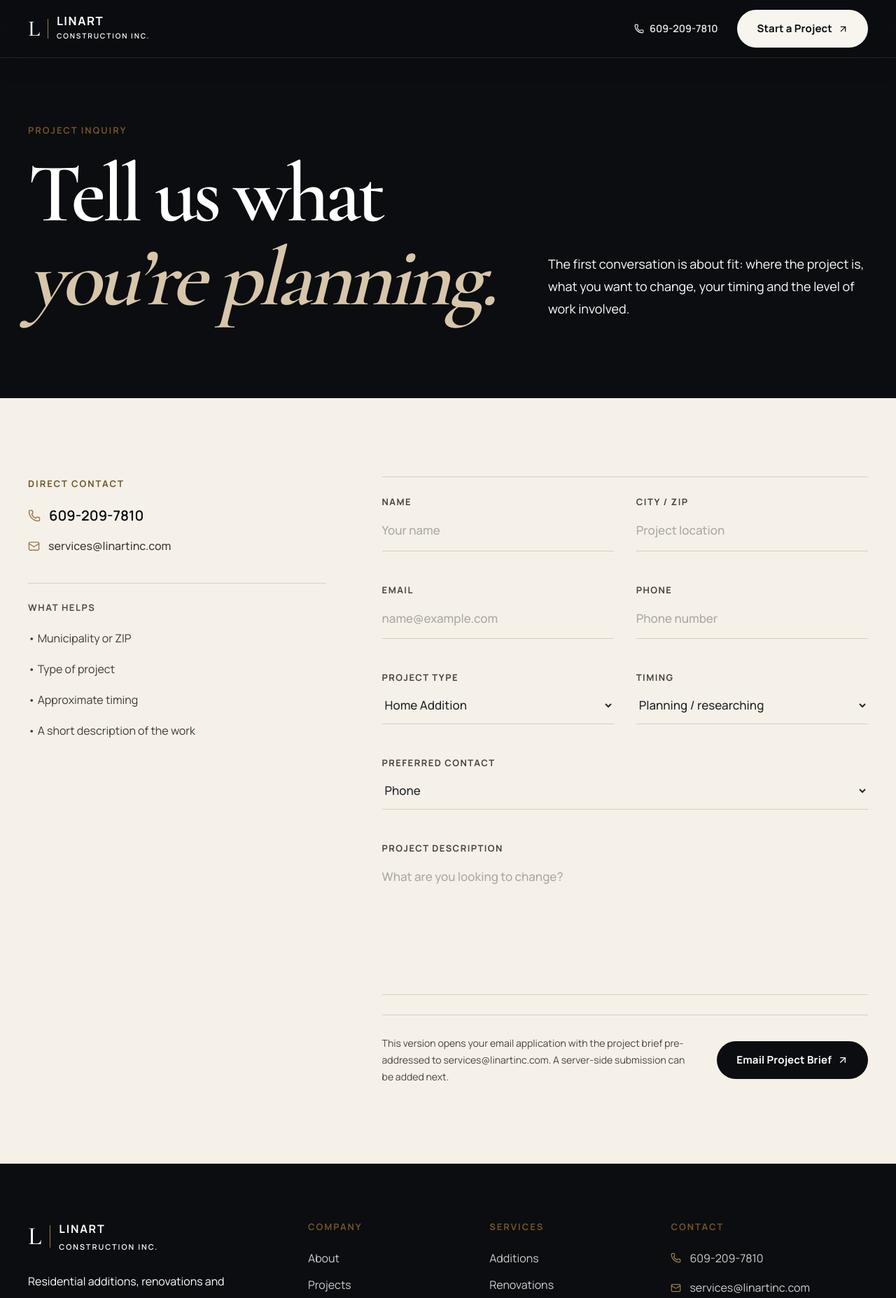
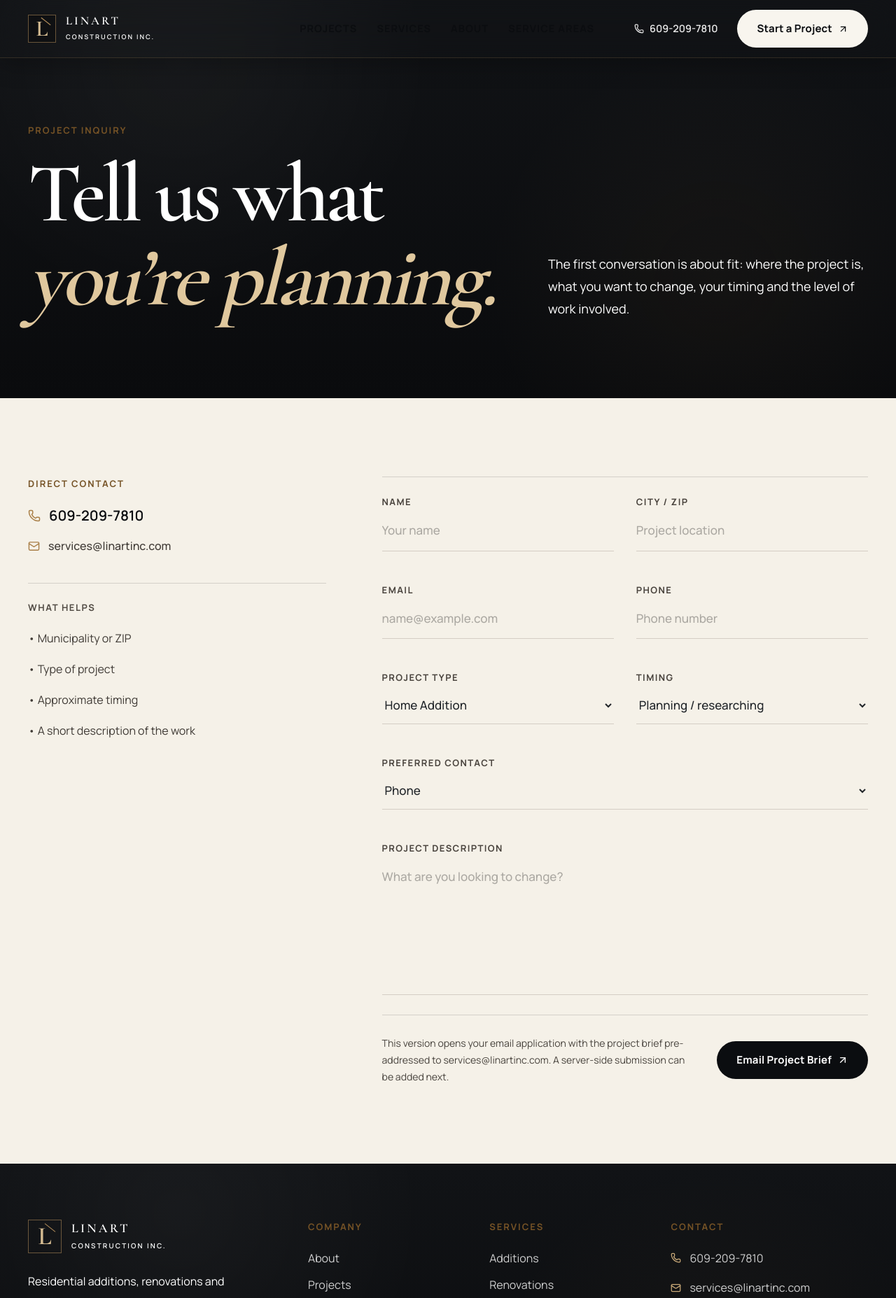
Before and after one commit to joshmas90/linartinc, a React (Vite) app in the folder apps/web/: page /contact in a window 1280 px wide. Shown: the top 1855 px of the page at 70% size. Built offline with nearby package versions, Linux system fonts and the light colour scheme.

Commit message:
Align Linart website with premium bronze logo identity

```diff
--- a/apps/web/src/components/Footer.jsx
+++ b/apps/web/src/components/Footer.jsx
@@ -6,16 +6,18 @@ const Footer = () => {
   const year = new Date().getFullYear();
 
   return (
-    <footer className="bg-[#0b0d10] text-white">
+    <footer className="brand-stone text-white">
       <div className="site-container py-16 sm:py-20">
-        <div className="grid gap-12 border-b border-white/12 pb-14 lg:grid-cols-[1.25fr_0.75fr_0.75fr_1fr]">
+        <div className="grid gap-12 border-b border-[#d4bb91]/18 pb-14 lg:grid-cols-[1.25fr_0.75fr_0.75fr_1fr]">
           <div>
-            <div className="flex items-center gap-3">
-              <span className="display-serif text-4xl leading-none">L</span>
-              <span className="h-8 w-px bg-[#9b7b4f]" />
+            <div className="flex items-center gap-3.5">
+              <span className="relative flex h-12 w-12 items-center justify-center border border-[#b58f5c]/55">
+                <span className="display-serif text-4xl leading-none text-[#d4bb91]">L</span>
+                <span className="absolute right-[6px] top-[10px] h-px w-[19px] rotate-[38deg] bg-[#b58f5c]" />
+              </span>
               <div>
-                <div className="text-[16px] font-bold tracking-[0.11em]">LINART</div>
-                <div className="mt-1 text-[0.68rem] font-semibold uppercase tracking-[0.18em] text-white/74">Construction Inc.</div>
+                <div className="logo-wordmark text-[18px] leading-none">LINART</div>
+                <div className="logo-submark mt-2 text-[0.62rem] font-semibold text-white/72">Construction Inc.</div>
               </div>
             </div>
             <p className="mt-6 max-w-sm text-[16px] leading-8 text-white/78">
@@ -46,13 +48,13 @@ const Footer = () => {
             <p className="eyebrow">Contact</p>
             <div className="mt-5 space-y-4 text-[16px] text-white/80">
               <a href="tel:6092097810" className="flex items-center gap-3 hover:text-white">
-                <Phone size={15} className="text-[#9b7b4f]" /> 609-209-7810
+                <Phone size={15} className="text-[#c9a978]" /> 609-209-7810
               </a>
               <a href="mailto:services@linartinc.com" className="flex items-center gap-3 hover:text-white">
-                <Mail size={15} className="text-[#9b7b4f]" /> services@linartinc.com
+                <Mail size={15} className="text-[#c9a978]" /> services@linartinc.com
               </a>
               <div className="flex items-start gap-3">
-                <MapPin size={15} className="mt-0.5 shrink-0 text-[#9b7b4f]" />
+                <MapPin size={15} className="mt-0.5 shrink-0 text-[#c9a978]" />
                 <span>Serving New Jersey</span>
               </div>
               <Link to="/contact" className="link-arrow pt-2 text-white">
--- a/apps/web/src/components/Navigation.jsx
+++ b/apps/web/src/components/Navigation.jsx
@@ -25,15 +25,17 @@ const Navigation = () => {
   useEffect(() => setOpen(false), [location.pathname]);
 
   return (
-    <header className="fixed inset-x-0 top-0 z-50 border-b border-white/10 bg-[#0b0d10]/96 shadow-[0_8px_30px_rgba(0,0,0,0.14)] backdrop-blur-xl">
+    <header className="fixed inset-x-0 top-0 z-50 border-b border-[#b58f5c]/20 bg-[#0a0b0d]/97 shadow-[0_10px_34px_rgba(0,0,0,0.24)] backdrop-blur-xl">
       <div className="site-container">
         <div className={`flex items-center justify-between transition-all ${scrolled ? 'h-[68px]' : 'h-[82px]'}`}>
-          <Link to="/" className="relative z-50 flex items-center gap-3 text-white" aria-label="Linart Construction home">
-            <span className="display-serif text-[2rem] leading-none tracking-[-0.04em]">L</span>
-            <span className="h-7 w-px bg-[#9b7b4f]" />
+          <Link to="/" className="relative z-50 flex items-center gap-3.5 text-white" aria-label="Linart Construction home">
+            <span className="relative flex h-10 w-10 items-center justify-center border border-[#b58f5c]/55 bg-black/25">
+              <span className="display-serif text-[2rem] leading-none text-[#d4bb91]">L</span>
+              <span className="absolute right-[5px] top-[8px] h-px w-[17px] rotate-[38deg] bg-[#b58f5c]" />
+            </span>
             <span className="flex flex-col">
-              <span className="text-[1.05rem] font-bold leading-none tracking-[0.09em]">LINART</span>
-              <span className="mt-1 text-[0.64rem] font-semibold uppercase tracking-[0.18em] text-white/82">
+              <span className="logo-wordmark text-[1.05rem] leading-none text-white">LINART</span>
+              <span className="logo-submark mt-1.5 text-[0.58rem] font-semibold text-white/74">
                 Construction Inc.
               </span>
             </span>
@@ -52,7 +54,7 @@ const Navigation = () => {
                     }`}
                   >
                     {link.name}
-                    <span className={`absolute bottom-0 left-0 h-px bg-[#9b7b4f] transition-all ${active ? 'w-full' : 'w-0'}`} />
+                    <span className={`absolute bottom-0 left-0 h-px bg-[#b58f5c] transition-all ${active ? 'w-full' : 'w-0'}`} />
                   </Link>
                 );
               })}
@@ -101,7 +103,7 @@ const Navigation = () => {
                   >
                     <Link to={link.path} className="flex items-center justify-between py-5 text-2xl font-medium text-white">
                       {link.name}
-                      <ArrowUpRight size={18} className="text-[#9b7b4f]" />
+                      <ArrowUpRight size={18} className="text-[#c9a978]" />
                     </Link>
                   </motion.div>
                 ))}
--- a/apps/web/src/index.css
+++ b/apps/web/src/index.css
@@ -6,13 +6,13 @@
 
 @layer base {
   :root {
-    --ink: 220 24% 6%;
-    --graphite: 216 18% 11%;
-    --stone: 36 18% 79%;
-    --ivory: 39 31% 95%;
-    --paper: 42 33% 98%;
-    --bronze: 36 30% 47%;
-    --muted-ink: 214 10% 43%;
+    --ink: 220 18% 4%;
+    --graphite: 220 11% 10%;
+    --stone: 35 18% 78%;
+    --ivory: 40 30% 94%;
+    --paper: 40 33% 97%;
+    --bronze: 35 38% 52%;
+    --muted-ink: 220 7% 38%;
 
     --charcoal: var(--ink);
     --slate-gray: var(--muted-ink);
@@ -74,6 +74,7 @@
 @layer components {
   .display-serif {
     font-family: "Cormorant Garamond", Georgia, serif;
+    font-weight: 600;
   }
 
   .site-container {
@@ -188,3 +189,62 @@
     line-height: 1.75;
   }
 }
+
+
+/* Logo-led Linart brand language */
+.brand-metal {
+  color: #d4bb91;
+}
+
+.brand-bronze {
+  color: #ad8653;
+}
+
+.brand-rule {
+  background: linear-gradient(90deg, transparent, #ad8653 18%, #d4bb91 50%, #ad8653 82%, transparent);
+}
+
+.brand-stone {
+  background:
+    radial-gradient(circle at 20% 15%, rgba(255,255,255,.035), transparent 32%),
+    radial-gradient(circle at 80% 70%, rgba(173,134,83,.05), transparent 30%),
+    linear-gradient(180deg, #111316 0%, #0a0b0d 100%);
+}
+
+.brand-frame {
+  border: 1px solid rgba(212,187,145,.42);
+  box-shadow:
+    inset 0 0 0 1px rgba(255,255,255,.025),
+    0 24px 70px rgba(0,0,0,.26);
+}
+
+.hero-readable-vignette {
+  background:
+    linear-gradient(
+      90deg,
+      rgba(8,9,10,.95) 0%,
+      rgba(8,9,10,.90) 18%,
+      rgba(8,9,10,.76) 37%,
+      rgba(8,9,10,.34) 62%,
+      rgba(8,9,10,.10) 100%
+    );
+}
+
+.hero-copy-shadow {
+  text-shadow: 0 2px 28px rgba(0,0,0,.68);
+}
+
+.logo-wordmark {
+  font-family: "Cormorant Garamond", Georgia, serif;
+  letter-spacing: .18em;
+  font-weight: 600;
+}
+
+.logo-submark {
+  letter-spacing: .22em;
+  text-transform: uppercase;
+}
+
+.luxury-divider {
+  border-color: rgba(173,134,83,.34);
+}
--- a/apps/web/src/pages/ContactPage.jsx
+++ b/apps/web/src/pages/ContactPage.jsx
@@ -46,15 +46,15 @@ ${form.message}`
         <meta name="description" content="Contact Linart Construction Inc. about a residential addition, renovation or remodeling project in New Jersey." />
       </Helmet>
 
-      <section className="bg-[#0b0d10] pb-20 pt-36 text-white sm:pb-28 sm:pt-44">
+      <section className="brand-stone pb-20 pt-36 text-white sm:pb-28 sm:pt-44">
         <div className="site-container">
           <p className="eyebrow">Project Inquiry</p>
           <div className="mt-5 grid gap-10 lg:grid-cols-[1fr_0.65fr] lg:items-end">
             <h1 className="display-serif text-6xl leading-[0.88] tracking-[-0.045em] sm:text-8xl lg:text-[7.5rem]">
               Tell us what
-              <span className="block italic text-[#d7c6a9]">you’re planning.</span>
+              <span className="block italic text-[#e0c89e]">you’re planning.</span>
             </h1>
-            <p className="max-w-xl text-[17px] leading-8 text-white/84 sm:text-[18px]">
+            <p className="max-w-xl text-[17px] leading-8 text-white/88 sm:text-[18px]">
               The first conversation is about fit: where the project is, what you want to change, your timing and the level of work involved.
             </p>
           </div>
@@ -67,10 +67,10 @@ ${form.message}`
             <aside>
               <p className="eyebrow">Direct Contact</p>
               <a href="tel:6092097810" className="mt-5 flex items-center gap-3 text-xl font-semibold">
-                <Phone size={18} className="text-[#9b7b4f]" /> 609-209-7810
+                <Phone size={18} className="text-[#a97f47]" /> 609-209-7810
               </a>
               <a href="mailto:services@linartinc.com" className="mt-4 flex items-center gap-3 text-[16px] font-medium text-[#3f3a35] hover:text-black">
-                <Mail size={17} className="text-[#9b7b4f]" /> services@linartinc.com
+                <Mail size={17} className="text-[#a97f47]" /> services@linartinc.com
               </a>
 
               <div className="mt-10 border-t hairline pt-6">
--- a/apps/web/src/pages/ProjectsPage.jsx
+++ b/apps/web/src/pages/ProjectsPage.jsx
@@ -45,17 +45,17 @@ const ProjectsPage = () => (
       <meta name="description" content="Selected residential additions and renovation work by Linart Construction Inc. throughout New Jersey." />
     </Helmet>
 
-    <section className="bg-[#0b0d10] pb-20 pt-36 text-white sm:pb-28 sm:pt-44">
+    <section className="brand-stone pb-20 pt-36 text-white sm:pb-28 sm:pt-44">
       <div className="site-container">
         <div className="grid gap-10 lg:grid-cols-[1fr_0.7fr] lg:items-end">
           <div>
             <p className="eyebrow">Selected Work</p>
             <h1 className="display-serif mt-5 text-6xl leading-[0.88] tracking-[-0.045em] sm:text-8xl lg:text-[7.5rem]">
               Work worth
-              <span className="block italic text-[#d7c6a9]">looking closely at.</span>
+              <span className="block italic text-[#e0c89e]">looking closely at.</span>
             </h1>
           </div>
-          <p className="max-w-xl text-[17px] leading-8 text-white/84 sm:text-[18px] lg:justify-self-end">
+          <p className="max-w-xl text-[17px] leading-8 text-white/88 sm:text-[18px] lg:justify-self-end">
             This temporary portfolio structure is ready for Linart’s real project photography. Each project is presented as work—not as a generic card.
           </p>
         </div>
--- a/apps/web/src/pages/ServicesPage.jsx
+++ b/apps/web/src/pages/ServicesPage.jsx
@@ -49,15 +49,15 @@ const ServicesPage = () => (
       <meta name="description" content="Home additions, whole-home renovations, kitchen and bathroom remodeling, basement finishing and structural remodeling in New Jersey." />
     </Helmet>
 
-    <section className="bg-[#0b0d10] pb-20 pt-36 text-white sm:pb-28 sm:pt-44">
+    <section className="brand-stone pb-20 pt-36 text-white sm:pb-28 sm:pt-44">
       <div className="site-container">
         <p className="eyebrow">Capabilities</p>
         <div className="mt-5 grid gap-10 lg:grid-cols-[1fr_0.65fr] lg:items-end">
           <h1 className="display-serif text-6xl leading-[0.88] tracking-[-0.045em] sm:text-8xl lg:text-[7.5rem]">
             Residential work,
-            <span className="block italic text-[#d7c6a9]">properly coordinated.</span>
+            <span className="block italic text-[#e0c89e]">properly coordinated.</span>
           </h1>
-          <p className="max-w-xl text-[17px] leading-8 text-white/84 sm:text-[18px]">
+          <p className="max-w-xl text-[17px] leading-8 text-white/88 sm:text-[18px]">
             The service list matters less than how the work is managed. Linart focuses on substantial residential projects where sequencing, communication and finish quality all matter.
           </p>
         </div>
```
Also changed, not shown: apps/web/src/pages/AboutPage.jsx (+5 -5 lines), apps/web/src/pages/HomePage.jsx (+13 -13 lines), apps/web/src/pages/ServiceAreasPage.jsx (+4 -4 lines).
